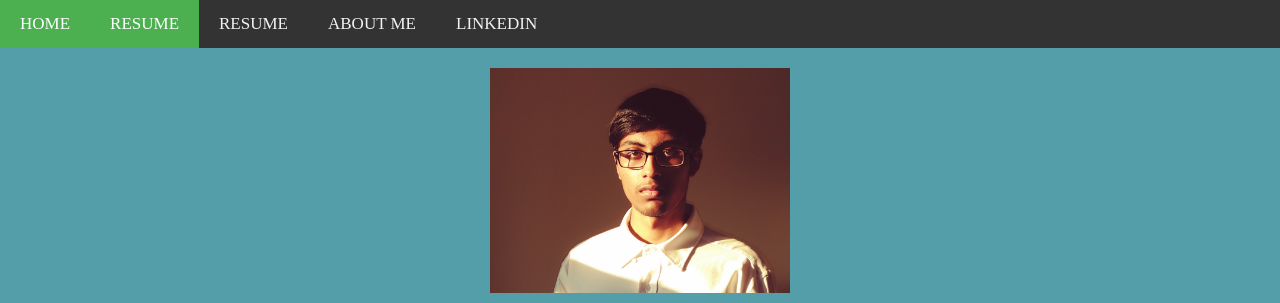
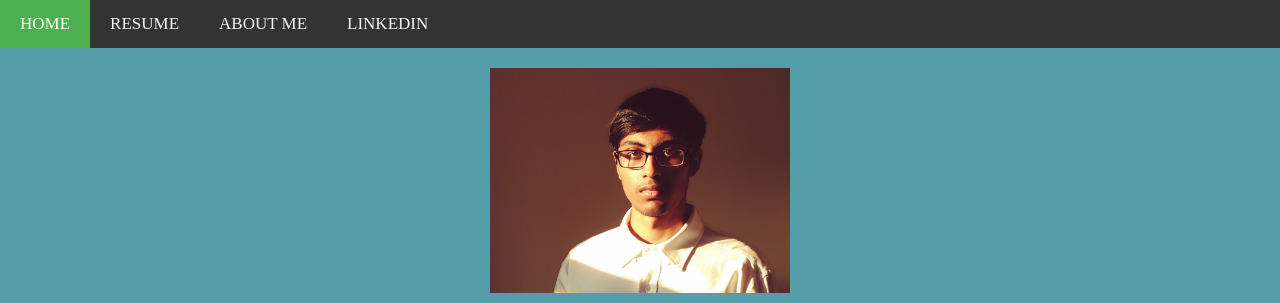
Before and after one commit to abr74/Personal_Website, a plain HTML site: page index.html in a window 1280 px wide. Shown: the top 303 px of the page. Drawn offline with Linux system fonts and the light colour scheme.

Commit message:
removed extra resume tab

```diff
--- a/index.html
+++ b/index.html
@@ -10,7 +10,6 @@
   <body class="background">
     <div class="topnav">
       <a class="active" href="index.html">HOME</a>
-      <a class="active" href="resume.html">RESUME</a>
       <a href="resume.pdf" target="_blank">RESUME</a>
       <a href="aboutme.html">ABOUT ME</a>
       <a href="https://www.linkedin.com/in/ashab-rahman/" target="_blank">LINKEDIN</a>
```
